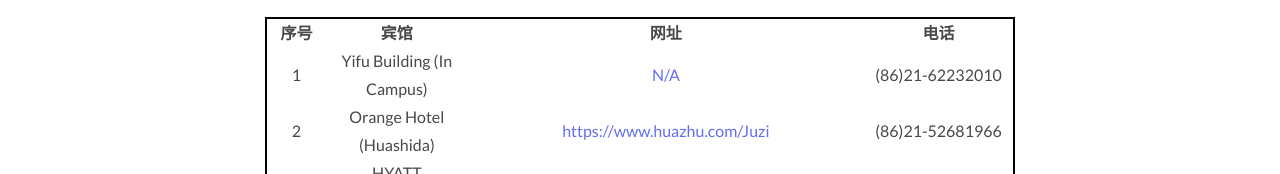
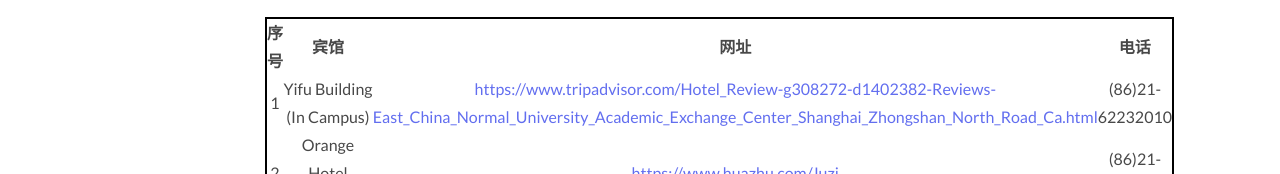
Before and after one commit to tase2021/tase, a plain HTML site: page c_reg222.html in a window 1280 px wide. Shown: the part 2284-2458 px from the top of the page. Drawn offline with Linux system fonts and the light colour scheme; files whose address does not match are found by name; a web font is replaced by a local one.

Commit message:
Add files via upload

```diff
--- a/c_reg222.html
+++ b/c_reg222.html
@@ -332,7 +332,7 @@
 									<tr>
 										<td>1</td>
 										<td>Yifu Building (In Campus)	</td>
-										<td><a href="#">N/A</a></td>
+										<td><a href="https://www.tripadvisor.com/Hotel_Review-g308272-d1402382-Reviews-East_China_Normal_University_Academic_Exchange_Center_Shanghai_Zhongshan_North_Road_Ca.html">https://www.tripadvisor.com/Hotel_Review-g308272-d1402382-Reviews-East_China_Normal_University_Academic_Exchange_Center_Shanghai_Zhongshan_North_Road_Ca.html</a></td>
 										<td>(86)21-62232010</td>
 									</tr>
 									<tr>
```
